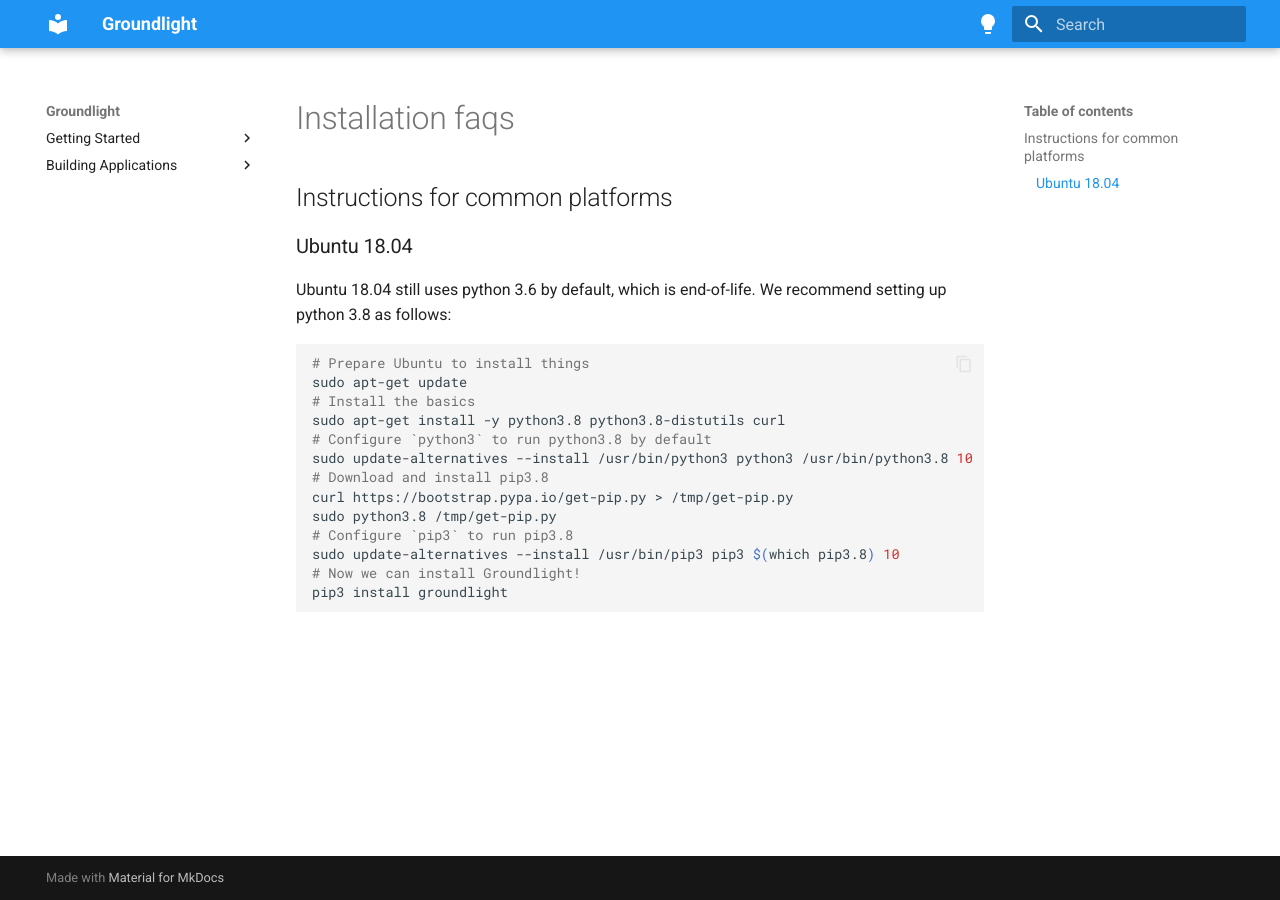
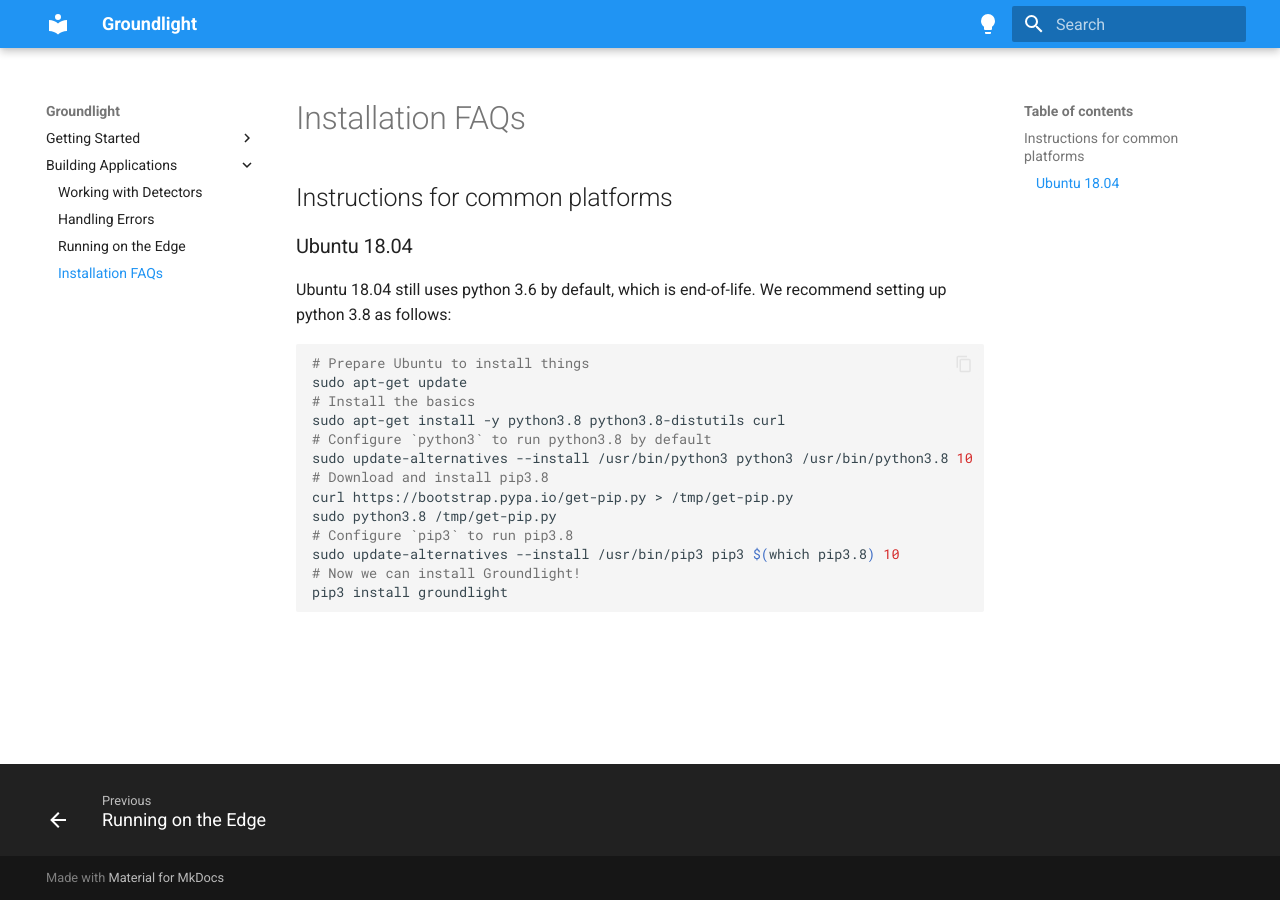
Before and after one commit to groundlight/python-sdk, an MkDocs documentation site: the page built from docs/installation-faqs.md, in a window 1280 px wide. Built offline with MkDocs 1.6.1 and Material for MkDocs 9.7.7, drawn with Linux system fonts in a browser that asks for light colours; some of the changed lines change nothing that is shown.

Commit message:
Reorganize

```diff
--- a/mkdocs.yml
+++ b/mkdocs.yml
@@ -4,10 +4,14 @@
   - Getting Started:
       - Introduction: index.md
       - Managing Confidence and Latency: managing-confidence.md
-      - Running on the Edge: edge.md
   - Building Applications:
       - Working with Detectors: working-with-detectors.md
       - Handling Errors: handling-errors.md
+      - Running on the Edge: edge.md
+      - Installation FAQs: installation-faqs.md
+  # - Examples:
+  #     - Cool Thing 1: cool-thing-1.md
+  #     - Cool Thing 2: cool-thing-2.md
 theme:
   name: material
   palette:
```
